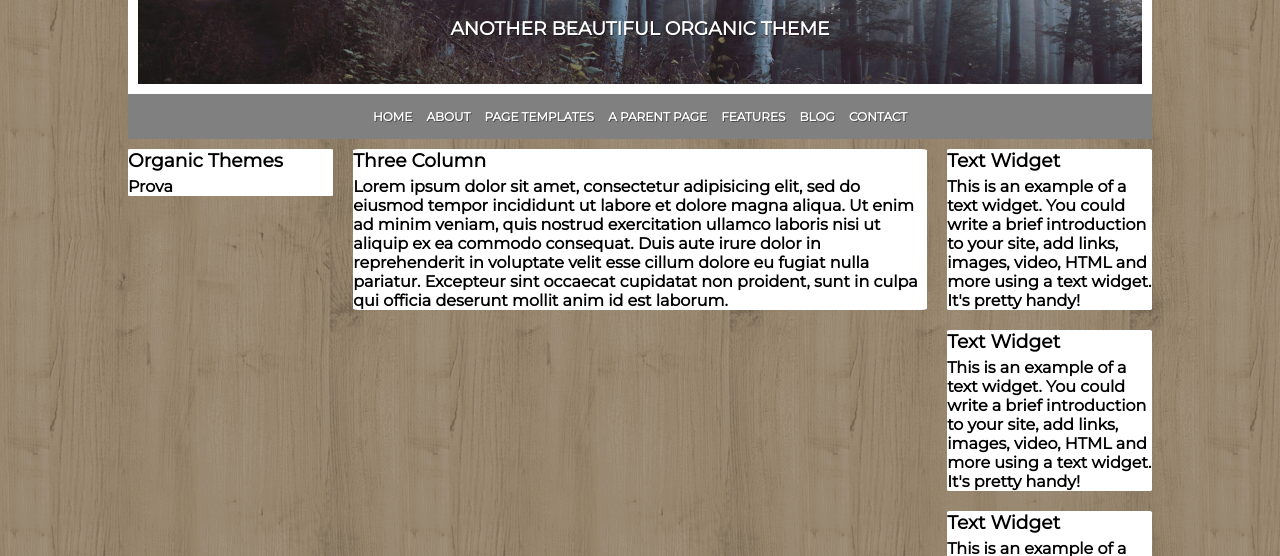
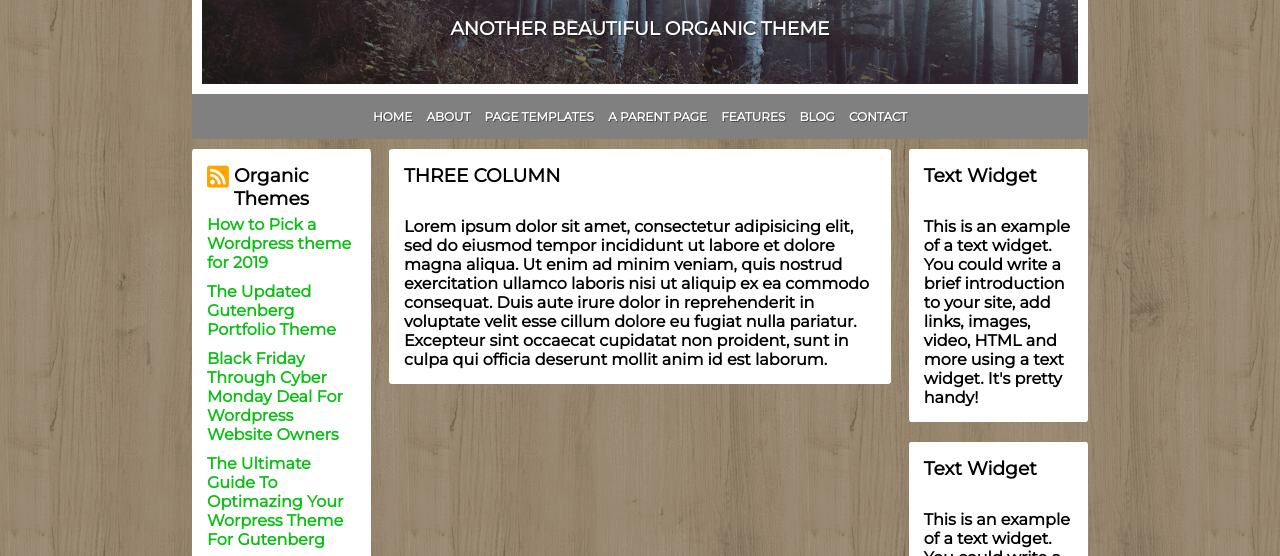
Before and after one commit to Andryx94/htmlcss-wp, a plain HTML site: page index.html in a window 1280 px wide. Shown: the part 226-782 px from the top of the page. Drawn offline with Linux system fonts and the light colour scheme.

Commit message:
Versione 1.0
Ultimato il main

```diff
--- a/css/style.css
+++ b/css/style.css
@@ -8,7 +8,7 @@
 
  body {
   background-image: url(../img/background.png);
-  margin: 0 10%;
+  margin: 0 15%;
   font-family: 'Montserrat', sans-serif;
   font-weight: bold;
  }
@@ -108,30 +108,52 @@ main:after {
   background-color: rgba(255,255,255,1);
   /* box-shadow: 2px 2px rgba(0,0,0,0.5); */
   border-radius: 1%;
+  padding: 15px;
 }
 
+.text ul {
+  list-style-type: none;
+}
+
+.left li {
+  color: #0ABF13;
+  margin-bottom: 10px;
+}
+.left i {
+  float: left;
+  color: orange;
+  font-size: 25px;
+  padding-right: 5px;
+}
 /* seconda colonna */
 .center {
   width: 56%;
   margin: 0 2%;
   background-color: rgba(255,255,255,1);
+  padding: 15px;
   /* box-shadow: 2px 2px rgba(0,0,0,0.5); */
 }
 
+.center .subtitle {
+  margin-bottom: 30px;
+}
 /* terza colonna */
 .right > div {
   width: 100%;
-  list-style-type: none;
   background-color: rgba(255,255,255,1);
   /* box-shadow: 2px 2px rgba(0,0,0,0.5); */
   margin-bottom: 20px;
   border-radius: 1%;
+  padding: 15px;
 }
 
 .right > div:last-child {
   margin-bottom: none;
 }
 
+.right .subtitle {
+  margin-bottom: 30px;
+}
  /* interno colonne */
 .subtitle {
   margin-bottom: 5px;
--- a/index.html
+++ b/index.html
@@ -53,11 +53,18 @@
       <div class="column left">
         <div>
           <div class="subtitle">
+            <i class="fas fa-rss-square"></i>
             <h3>Organic Themes</h3>
           </div>
 
           <div class="text">
-            <p>Prova</p>
+            <ul>
+              <li>How to Pick a Wordpress theme for 2019</li>
+              <li>The Updated Gutenberg Portfolio Theme</li>
+              <li>Black Friday Through Cyber Monday Deal For Wordpress Website Owners</li>
+              <li>The Ultimate Guide To Optimazing Your Worpress Theme For Gutenberg</li>
+              <li>A Better Worpress Page Builder - Organic Builder Widgets Pro</li>
+            </ul>
           </div>
         </div>
       </div>
@@ -66,7 +73,7 @@
       <!-- Seconda colonna -->
       <div class="column center">
         <div class="subtitle">
-          <h3>Three Column</h3>
+          <h3>THREE COLUMN</h3>
         </div>
 
         <div class="text">
```
